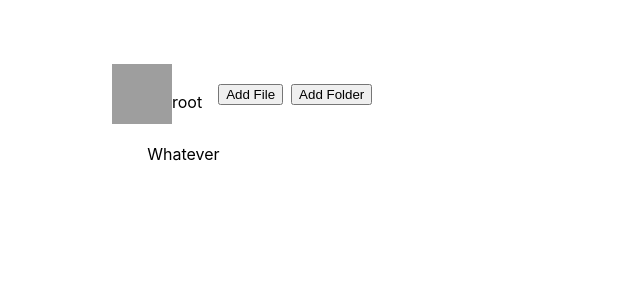
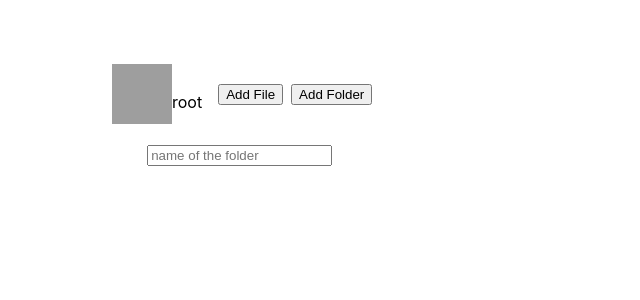
Before and after one commit to code0monkey1/react-interview-file-explorer, a React (Create React App) app: page / in a window 1280 px wide. Both pictures are taken after a click on the button "Add Folder". Shown: the top 300 px of the page, without its empty margins (0-640 px from the left). Built offline with nearby package versions, Linux system fonts and the light colour scheme; grey boxes are pictures that could not be loaded.

Commit message:
15 Apr 2023, 22:00

```diff
--- a/src/components/Folder.jsx
+++ b/src/components/Folder.jsx
@@ -37,7 +37,7 @@ const styles = {
     </div>
     <br/>
      <form style={{marginLeft:"3.2rem",display:(fileType?'':"none")}}>
-             <div>Whatever</div>
+            <input type='text' placeholder={`name of the ${fileType}`}></input>
       </form>
     </>
   )
```
